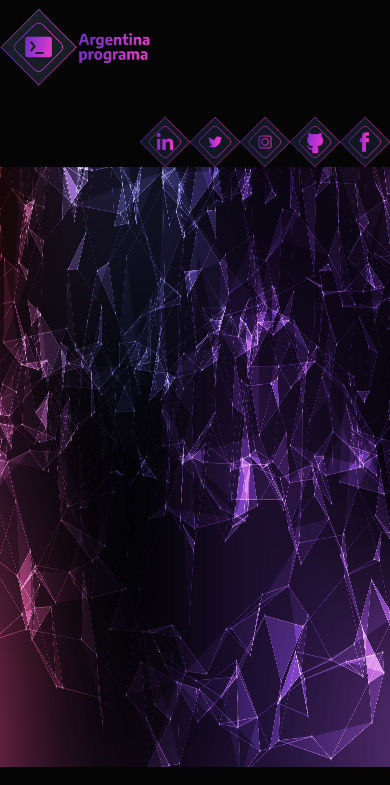
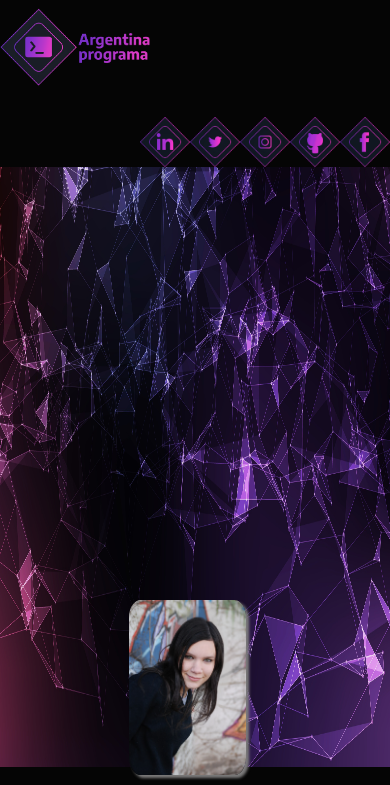
Before and after one commit to MicadCH/ProyectoIntegrador_MDC, an Angular app in the folder TPFinal_MDC/: page / in a window 390 px wide. Shown: the top 785 px of the page. Built offline with nearby package versions, Linux system fonts and the light colour scheme.

Commit message:
Update acerca-de.component.css

```diff
--- a/TPFinal_MDC/src/app/components/acerca-de/acerca-de.component.css
+++ b/TPFinal_MDC/src/app/components/acerca-de/acerca-de.component.css
@@ -26,12 +26,15 @@ color:#b763d1
 }
 @media(max-width: 575px){
     #fotodeperfil{
-        position: center;
-        width: 100%;
+
+        position: absolute;
+        width: 30%;
         border-radius: 10%;
-        box-shadow: 3px 3px 3px gray;
-        left: 1%;
+        box-shadow: 3px 3px 3px #7c7b7b;
+        left: 33%;
         top: 600px;
+        margin: 0 auto;
+        display: block;
     }
 }
 /*Etiqueta nombre*/
```
